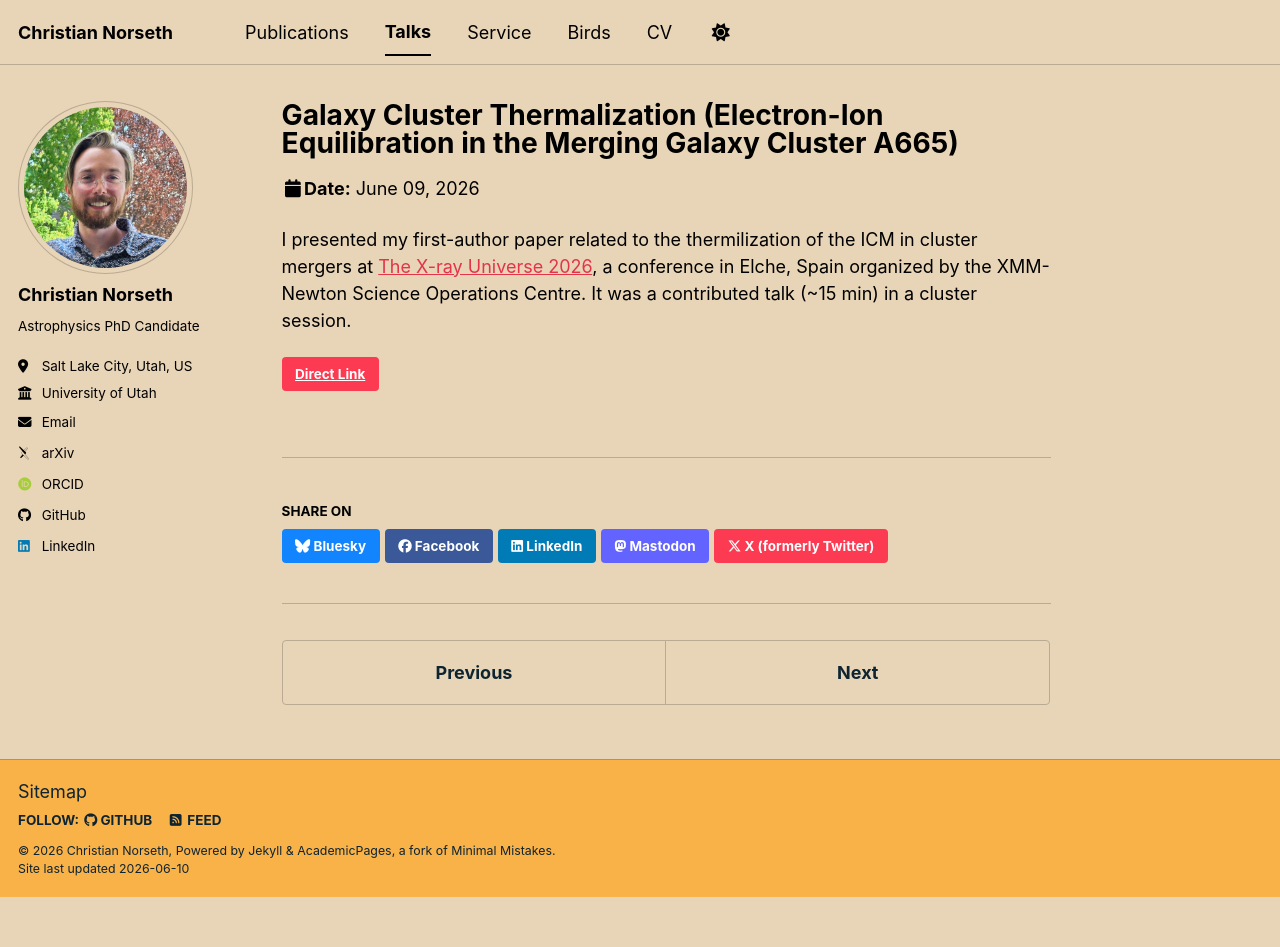
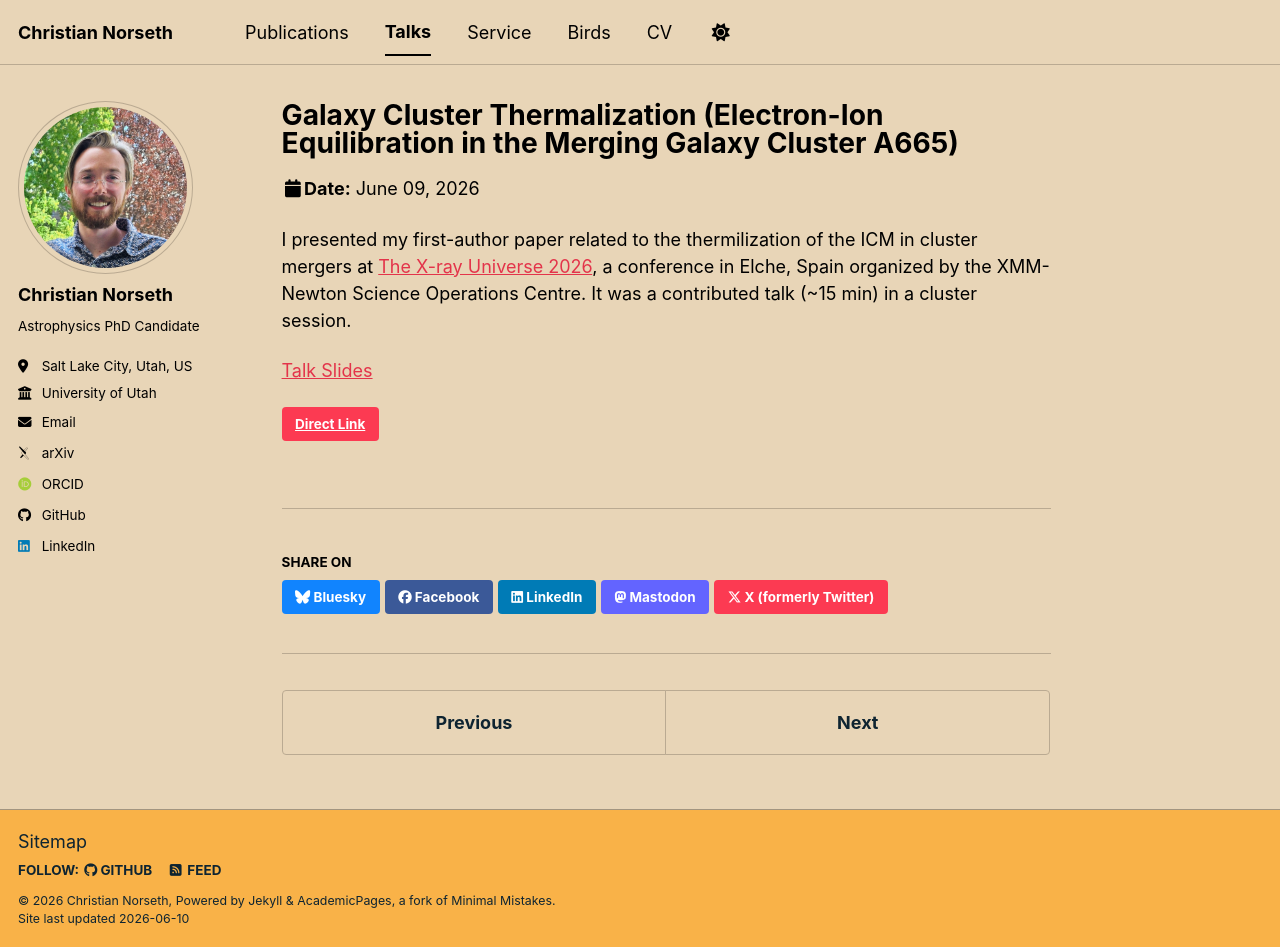
Before and after one commit to chrisnorseth/chrisnorseth.github.io, a Jekyll site: the page built from _talks/2026-06-09-XrayUniverse.md, in a window 1280 px wide and 947 px high. Built offline with Jekyll 4.4.1, drawn with Linux system fonts in a browser that asks for light colours; some web fonts are replaced; a script bundle is joined from its source files by our own code; library files that are not in the unit come from our copies.

Commit message:
Added slided link to latest talk.

```diff
--- a/_talks/2026-06-09-XrayUniverse.md
+++ b/_talks/2026-06-09-XrayUniverse.md
@@ -10,3 +10,5 @@ link: /files/x-ray-universe-talk.pdf
 ---
 
 I presented my first-author paper related to the thermilization of the ICM in cluster mergers at [The X-ray Universe 2026](https://www.cosmos.esa.int/web/xmm-newton/2026-symposium), a conference in Elche, Spain organized by the XMM-Newton Science Operations Centre. It was a contributed talk (~15 min) in a cluster session.
+
+[Talk Slides](/files/x-ray-universe-talk.pdf)
```
